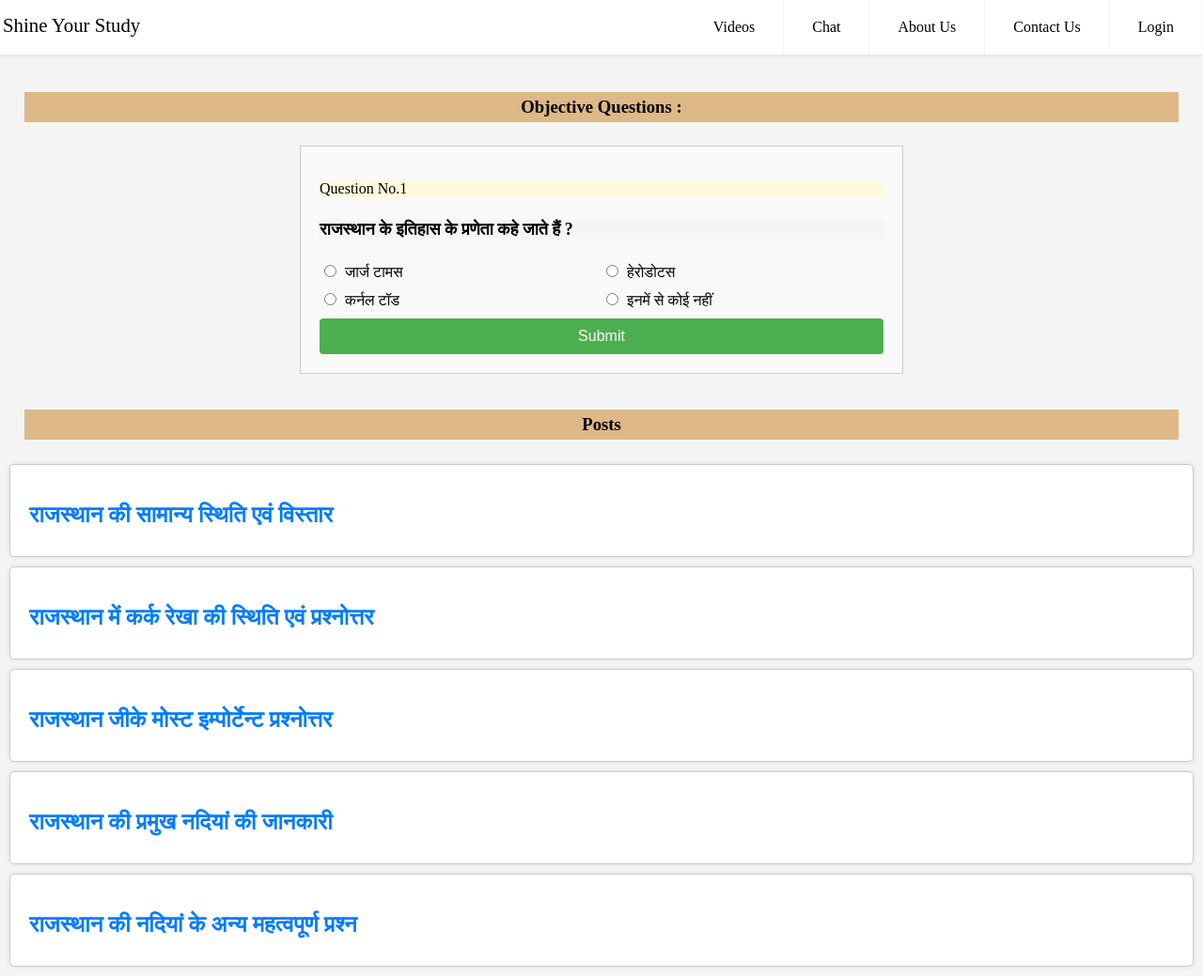
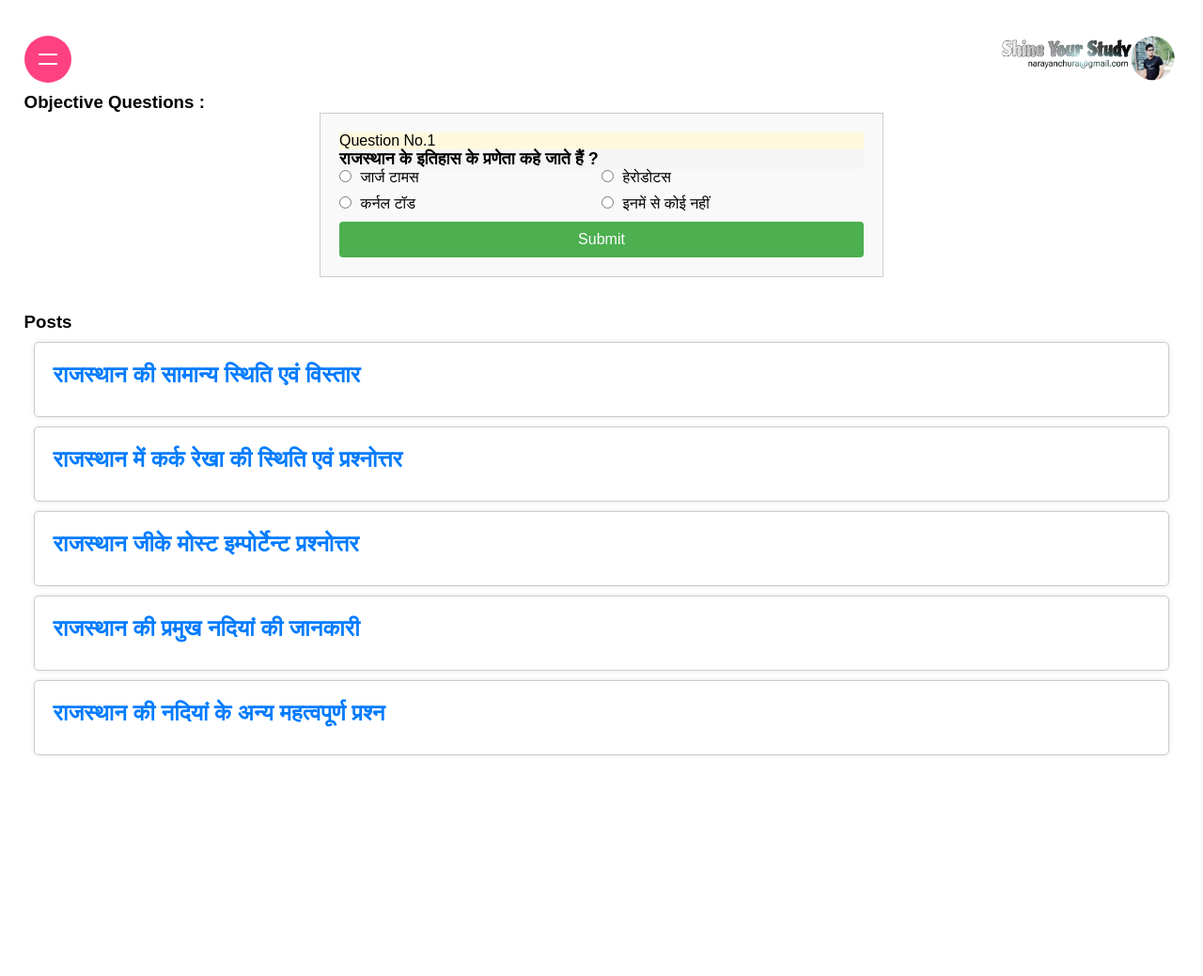
Before and after one commit to raoshah/newDjango, a Django app: page / in a window 1280 px wide. Shown: the whole page at 94% size. After the commit the page ends 804 px from the top, so only its background shows below. Run offline with Django 3.2, Linux system fonts and the light colour scheme; data comes from the database, SQL or seed files in the repository; both versions use the stored data as it was after the commit.

Commit message:
added Logo

```diff
--- a/myapp/templates/myapp/chat.html
+++ b/myapp/templates/myapp/chat.html
@@ -113,8 +113,6 @@ button[type="submit"] {
 </style>
 {% endblock %}
 {% block body %}
-<br><br>
-<br>
 {% if user.is_authenticated %}
 <form method="post" enctype="multipart/form-data">
     {% csrf_token %}
--- a/myapp/templates/myapp/home.html
+++ b/myapp/templates/myapp/home.html
@@ -1,10 +1,6 @@
 {% extends 'myapp/layout.html' %}
 
 {% block body %}
-    <br><br>
-    {% if user.is_authenticated %}
-        <h1> Welcome {{ user.username }} {{ user.id }}</h1>
-    {% endif %}
     <h3>Objective Questions :</h3>
     <form action="/react/{{z}}" method="post">
         {% csrf_token %}
--- a/myapp/templates/myapp/layout.html
+++ b/myapp/templates/myapp/layout.html
@@ -8,147 +8,222 @@
     {% block style %}{% endblock %}
 
     <style>
+        * {
+
+            margin: 0;
+
+            padding: 0;
+
+            box-sizing: border-box;
+
+            font-family: sans-serif;
+
+        }
         body {
-            margin: 0;
-            font-family: 'Droid Serif', serif;
-            background-color: #f4f4f4;
+            margin: 1%;
+            padding: 1%;
         }
 
-        a {
-            color: #000;
+        .div_nav {
+
+            display: flex;
+
+            justify-content: flex-start;
+
+            height: fit-content;
+
+            margin-bottom: -40px;
+            position: absolute;
+            z-index: 2;
+
         }
 
+        .navigation {
 
-        .header {
-            background-color: #fff;
-            box-shadow: 1px 1px 4px 0 rgba(0, 0, 0, .1);
-            position: fixed;
-            width: 100%;
-            z-index: 3;
+
+            width: 50px;
+
+            height: 50px;
+
+            border-radius: 60px;
+
+            display: flex;
+
+            flex-direction: column;
+            justify-content: flex-start;
+
+            align-items: start;
+
+
+
+            transition: 0.5s;
+
+            transition-delay: 0.5s;
+
         }
 
-        .header ul {
-            margin: 0;
-            padding: 0;
-            list-style: none;
-            overflow: hidden;
-            background-color: #fff;
+        .navigation.active {
+            position: fixed;
+            background-color: #007bff;
+            height: fit-content;
+            width: fit-content;
+            border-radius: 5px;
+            margin-top: auto;
+            padding-top: auto;
+
+        }
+        .div_nav.active {
+            margin-top: 5px;
         }
 
-        .header li a {
-            display: block;
-            padding: 10px 10px;
-            border-right: 1px solid #f4f4f4;
-            text-decoration: none;
+        .navigation .toggleMenu {
+            position: fixed;
+
+            display: flex;
+
+            justify-content: center;
+
+            align-items: center;
+
+            width: 50px;
+
+            height: 50px;
+
+            background: #ff4181;
+
+            border-radius: 50%;
+
+            transition: 0.5s;
+
+            transition-delay: 0.5s;
+
+            cursor: pointer;
+
         }
 
-        .header li a:hover,
-        .header .menu-btn:hover {
-            background-color: #f4f4f4;
+        .navigation.active .toggleMenu {
+
+            background: #ff4181;
+
+            transition-delay: 0s;
+
+            transform: translateY(60px);
+
+            width: 30px;
+            height: 30px;
+            box-shadow: 0 10px 15px rgba(0, 0, 0, 0.05);
+
+            margin-left: 138px;
+            margin-top: 110px;
+
         }
 
-        .header .logo {
-            display: block;
-            float: left;
-            font-size: 1.3em;
-            padding: 15px 3px;
-            text-decoration: none;
+        .navigation .toggleMenu::before {
+
+            content: '';
+
+            position: absolute;
+
+            width: 20px;
+
+            height: 2px;
+
+            background: #fff;
+
+            transform: translateY(-5px);
+
+            transition: 0.5s;
+
+            transition-delay: 0.5s;
+
         }
 
-        /* menu */
+        .navigation .toggleMenu::after {
 
-        .header .menu {
-            clear: both;
-            max-height: 0;
-            transition: max-height .2s ease-out;
+            content: '';
+
+            position: absolute;
+
+            width: 20px;
+
+            height: 2px;
+
+            background: #fff;
+
+            transform: translateY(5px);
+
+            transition: 0.5s;
+
+            transition-delay: 0.5s;
+
+
         }
 
-        /* menu icon */
+        .navigation.active .toggleMenu::before {
 
-        .header .menu-icon {
-            cursor: pointer;
-            display: inline-block;
-            padding: 28px 20px;
-            position: relative;
-            user-select: none;
-            float: right;
+            background: #fff;
+
+            transform: translateY(0px) rotate(45deg) scale(0.6);
+
+            transition-delay: 0s;
         }
 
-        .header .menu-icon .navicon {
-            background: #333;
-            display: block;
-            height: 2px;
-            position: relative;
-            transition: background .2s ease-out;
-            width: 18px;
+        .navigation.active .toggleMenu::after {
+
+            background: #fff;
+
+            transform: translateY(0px) rotate(315deg) scale(0.6);
+
+            transition-delay: 0s;
+
+
+
         }
 
-        .header .menu-icon .navicon:before,
-        .header .menu-icon .navicon:after {
-            background: #333;
-            content: '';
-            display: block;
-            height: 100%;
-            position: absolute;
-            transition: all .2s ease-out;
-            width: 100%;
+        .navigation li {
+
+            list-style: none;
+
+            transition: 0.5s;
+
+            transform: scale(0);
+
         }
 
-        .header .menu-icon .navicon:before {
-            top: 5px;
+        .navigation.active li {
+
+            display: flex;
+
+            transform: scale(1);
+
+            transition-delay: 0.75s;
+
         }
 
-        .header .menu-icon .navicon:after {
-            top: -5px;
+        .navigation li a {
+
+            text-decoration: none;
+
+            color: #f4efef;
+
+            text-transform: uppercase;
+
+            letter-spacing: 0.12em;
+
+            padding: 5px 15px;
+
+            border-radius: 20px;
+
+            transition: 0.5s;
+
         }
 
-        /* menu btn */
+        .navigation li a:hover {
 
-        .header .menu-btn {
-            display: none;
-        }
+            background: #ff4181;
 
-        .header .menu-btn:checked~.menu {
-            max-height: 240px;
-        }
+            color: #fff;
 
-        .header .menu-btn:checked~.menu-icon .navicon {
-            background: transparent;
-        }
-
-        .header .menu-btn:checked~.menu-icon .navicon:before {
-            transform: rotate(-45deg);
-        }
-
-        .header .menu-btn:checked~.menu-icon .navicon:after {
-            transform: rotate(45deg);
-        }
-
-        .header .menu-btn:checked~.menu-icon:not(.steps) .navicon:before,
-        .header .menu-btn:checked~.menu-icon:not(.steps) .navicon:after {
-            top: 0;
-        }
-
-        /* 48em = 768px */
-
-        @media (min-width: 48em) {
-            .header li {
-                float: left;
-            }
-
-            .header li a {
-                padding: 20px 30px;
-            }
-
-            .header .menu {
-                clear: none;
-                float: right;
-                max-height: none;
-            }
-
-            .header .menu-icon {
-                display: none;
-            }
         }
 
         #video-container {
@@ -182,12 +257,12 @@
         }
 
         /* Style the form header */
-        h2 {
+        form h2 {
             font-size: 24px;
             margin-bottom: 10px;
         }
 
-        h3 {
+        form h3 {
             text-align: center;
             background-color: burlywood;
             margin: 2%;
@@ -256,6 +331,13 @@
             color: #007bff;
             margin-bottom: 10px;
         }
+        .head {
+            margin-bottom: 10px;
+            display: flex;
+            width: 100%;
+            height: 50px;
+            justify-content: flex-end;
+        }
     </style>
     {% block head %}
 
@@ -263,11 +345,10 @@
 </head>
 
 <body>
-    <header class="header">
-        <a href="/" class="logo">Shine Your Study</a>
-        <input class="menu-btn" type="checkbox" id="menu-btn" />
-        <label class="menu-icon" for="menu-btn"><span class="navicon"></span></label>
-        <ul class="menu">
+    <div style="margin-top: 1%;" >
+        <div class="div_nav">
+            <ul class="navigation">
+                <li><a href="/">Home</a></li>
                 <li><a href="/videos/">Videos</a></li>
                 <li><a href="/chat/">Chat</a></li>
                 <li><a href="/about/">About Us</a></li>
@@ -277,9 +358,35 @@
                 {% else %}
                 <li><a href="/user_login/">Login</a></li>
                 {% endif %}
+                <span class="toggleMenu"></span>
             </ul>
-    </header>
-    <br><br>
+            <script>
+
+                let toggleMenu =
+
+                    document.querySelector('.toggleMenu');
+
+                let navigation =
+
+                    document.querySelector('.navigation');
+
+                let div_nav = document.querySelector('.div_nav');
+
+                toggleMenu.onclick = function () {
+
+                    navigation.classList.toggle('active');
+                    div_nav.classList.toggle('active');
+
+                }
+
+            </script>
+
+        </div>
+
+    </div>
+    <div class="head">
+        <img src="/media/images/logo.png" alt="logo">
+    </div>
     {% block body %}{% endblock %}
 </body>
 
--- a/myapp/templates/myapp/post.html
+++ b/myapp/templates/myapp/post.html
@@ -4,8 +4,6 @@
 
 
 {% block body %}
-<br>
-<br>
 <div style="margin: 2%;background-color: aliceblue;">
 <h1>{{ post.name }}</h1>
 <p>{{ post.comment }}</p>
--- a/myapp/templates/myapp/react.html
+++ b/myapp/templates/myapp/react.html
@@ -1,13 +1,7 @@
 {% extends 'myapp/layout.html' %}
 
 {% block body %}
-<br>
-<br>
-
 <h3>Objective Questions</h3>
-
-
-
 {% if messages %}
 <ul class="messages">
     {% for message in messages %}
--- a/myapp/templates/myapp/videos.html
+++ b/myapp/templates/myapp/videos.html
@@ -1,8 +1,6 @@
 {% extends 'myapp/layout.html' %}
 
 {% block body %}
-<br>
-<br>
 <h3>My Youtube Videos</h3>
 {% for video in videos %}
 <p>{{ video.title }}</p>
```
Also changed, not shown: myapp/templates/myapp/user_login.html (+5 -3 lines), db.sqlite3, media/images/logo.png (added). Lines whose indentation alone changed are shown as unchanged.
